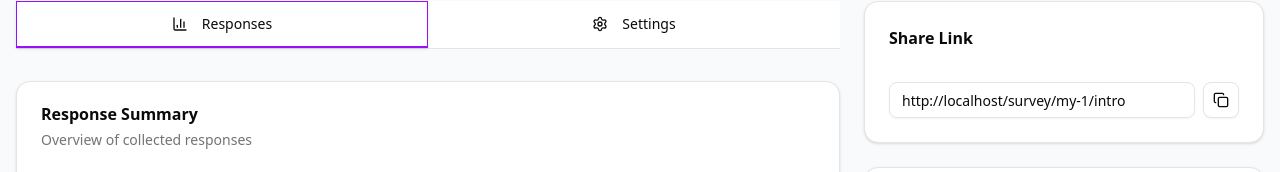
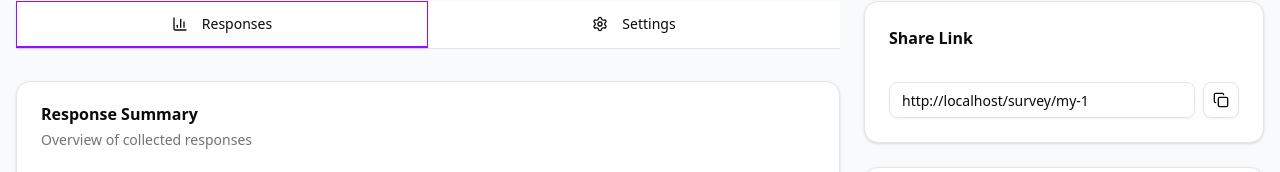
Before and after one commit to TimLai666/proj_surtopya, a Next.js app in the folder surtopya/: page /dashboard/surveys/my-1 in a window 1280 px wide. Shown: the part 335-507 px from the top of the page. Built offline with nearby package versions, Linux system fonts and the light colour scheme.

Commit message:
fix: share link url

```diff
--- a/surtopya/src/app/(main)/dashboard/surveys/[id]/page.tsx
+++ b/surtopya/src/app/(main)/dashboard/surveys/[id]/page.tsx
@@ -112,7 +112,7 @@ export default function SurveyManagementPage() {
   };
 
   const handleCopyLink = () => {
-    const link = `${window.location.origin}/survey/${surveyId}/intro`;
+    const link = `${window.location.origin}/survey/${surveyId}`;
     navigator.clipboard.writeText(link);
     setCopied(true);
     setTimeout(() => setCopied(false), 2000);
@@ -258,7 +258,7 @@ export default function SurveyManagementPage() {
                     <div className="flex flex-col items-center justify-center py-12 text-center text-gray-500">
                       <BarChart3 className="h-12 w-12 mb-4 text-gray-300" />
                       <p>Response analytics will appear here once you have responses.</p>
-                      <Button variant="outline" className="mt-4" onClick={() => router.push(`/survey/${surveyId}/intro`)}>
+                      <Button variant="outline" className="mt-4" onClick={() => router.push(`/survey/${surveyId}`)}>
                         <ExternalLink className="mr-2 h-4 w-4" />
                         View Survey
                       </Button>
@@ -312,7 +312,7 @@ export default function SurveyManagementPage() {
                 <div className="flex gap-2">
                   <Input
                     readOnly
-                    value={`${typeof window !== 'undefined' ? window.location.origin : ''}/survey/${surveyId}/intro`}
+                    value={`${typeof window !== 'undefined' ? window.location.origin : ''}/survey/${surveyId}`}
                     className="text-sm"
                   />
                   <Button variant="outline" size="icon" onClick={handleCopyLink}>
@@ -335,7 +335,7 @@ export default function SurveyManagementPage() {
                   <Pencil className="mr-2 h-4 w-4" />
                   Edit Survey
                 </Button>
-                <Button variant="outline" className="w-full justify-start" onClick={() => router.push(`/survey/${surveyId}/intro`)}>
+                <Button variant="outline" className="w-full justify-start" onClick={() => router.push(`/survey/${surveyId}`)}>
                   <ExternalLink className="mr-2 h-4 w-4" />
                   Open Survey Page
                 </Button>
```
